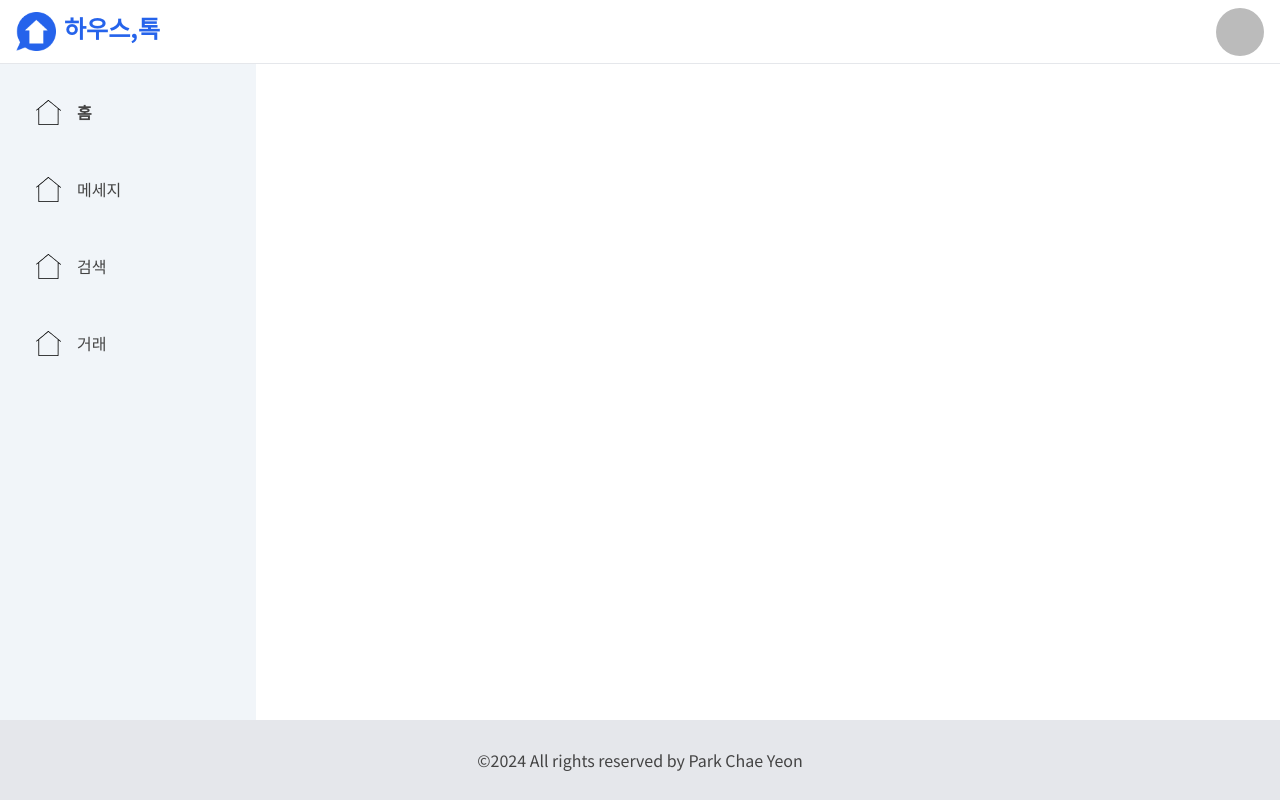
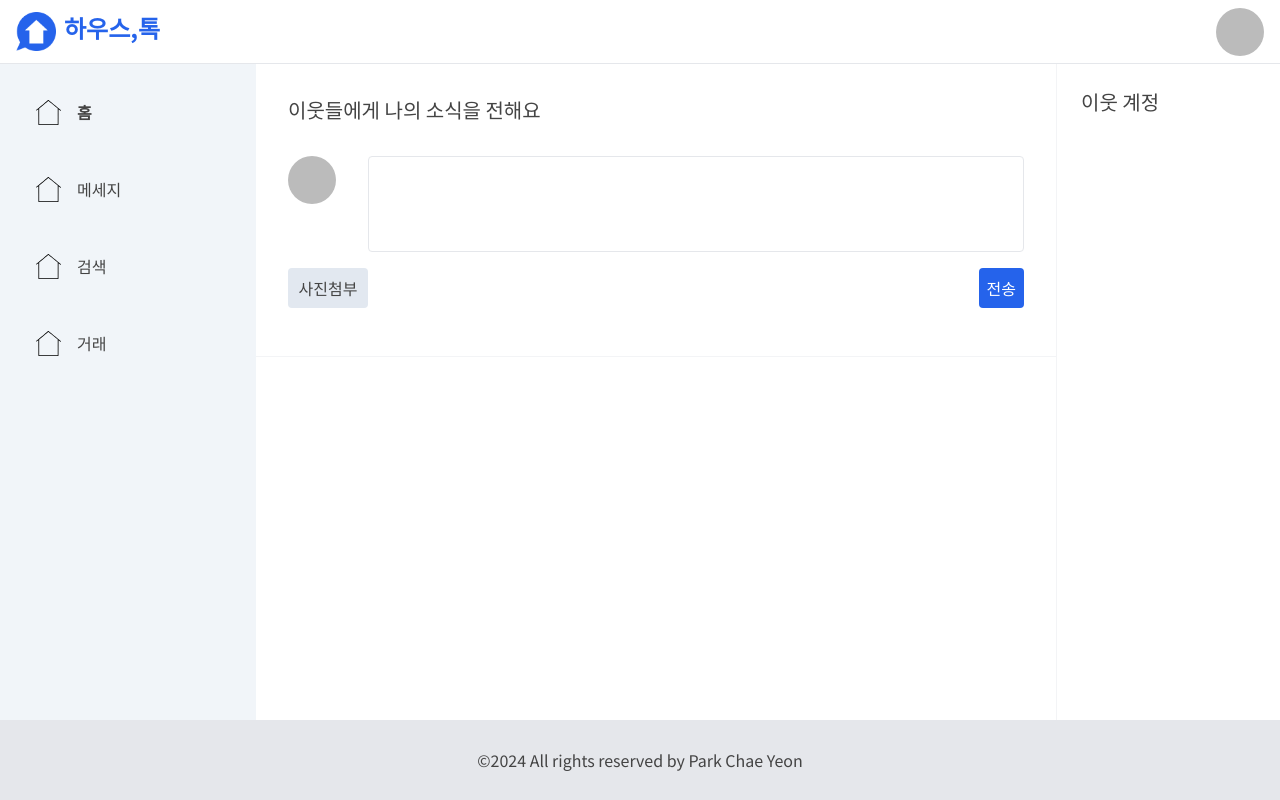
Before and after one commit to chaechae66/house-talk, a Next.js app: page /home in a window 1280 px wide. Built offline with nearby package versions, Linux system fonts and the light colour scheme; no server answers; sample sign-in values are in the browser's storage.

Commit message:
Feat: 여러 군데 쓰이는 Textarea와 Home, Message 페이지 윤곽 구현

```diff
--- /dev/null
+++ b/src/app/(afterLogin)/_components/Textarea.tsx
@@ -0,0 +1,48 @@
+"use client";
+
+import NoImage from "@/app/_components/NoImage";
+import { useSession } from "next-auth/react";
+import Image from "next/image";
+import { MouseEventHandler, useState } from "react";
+
+export default function Textarea() {
+  const { data } = useSession();
+
+  const [text, setText] = useState("");
+
+  const handleSubmit: MouseEventHandler = () => {
+    console.log(text);
+  };
+
+  return (
+    <div className="w-[50rem]">
+      <div className="grid w-full grid-cols-[5rem_3fr] p-8">
+        {data?.user?.image ? (
+          <Image
+            src={data?.user?.image}
+            alt={data?.user?.name!}
+            width={20}
+            height={20}
+            className="image-rounded"
+          />
+        ) : (
+          <NoImage />
+        )}
+        <textarea
+          onChange={(e) => {
+            setText(e.target.value);
+          }}
+          className="h-24 w-full resize-none rounded border-[1px] border-solid border-gray-200 p-2"
+        ></textarea>
+        <button className="mt-4 rounded bg-slate-200 p-2">사진첨부</button>
+        <button
+          onClick={handleSubmit}
+          className="mt-4 justify-self-end rounded bg-primary p-2 text-white"
+        >
+          전송
+        </button>
+      </div>
+      <div className="mt-4 h-[1px] w-full bg-gray-100"></div>
+    </div>
+  );
+}
--- a/src/app/(afterLogin)/home/page.tsx
+++ b/src/app/(afterLogin)/home/page.tsx
@@ -1,3 +1,19 @@
+import Textarea from "../_components/Textarea";
+
 export default function Home() {
-  return <></>;
+  return (
+    <div className="grid h-full grid-cols-[50rem_auto] grid-rows-[auto]">
+      <div>
+        <h3 className="col-start-1 col-end-3 pl-8 pt-8 text-xl">
+          이웃들에게 나의 소식을 전해요
+        </h3>
+        <Textarea />
+      </div>
+      <article className="h-full w-full items-stretch border-l-[1px] border-solid border-gray-100">
+        <div className="mb-8 p-6 text-xl">
+          <h3>이웃 계정</h3>
+        </div>
+      </article>
+    </div>
+  );
 }
--- /dev/null
+++ b/src/app/(afterLogin)/message/page.tsx
@@ -0,0 +1,15 @@
+import Textarea from "../_components/Textarea";
+
+export default function Message() {
+  return (
+    <div className="flex h-full">
+      <ul className="h-full grow border-r-[1px] border-solid border-gray-100">
+        <li>fff</li>
+      </ul>
+      <div className="flex flex-col">
+        <div className="grow"></div>
+        <Textarea />
+      </div>
+    </div>
+  );
+}
```
